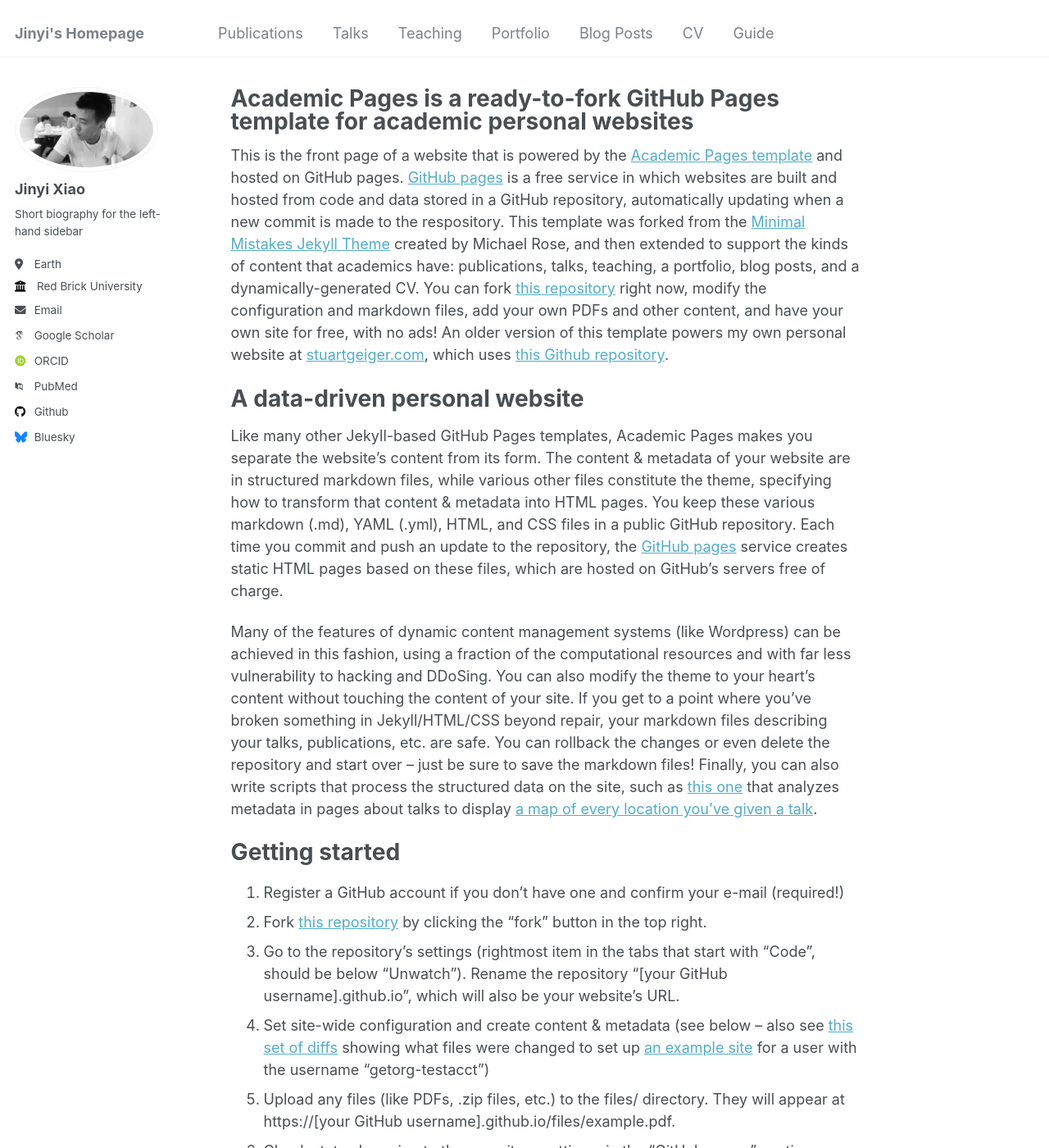
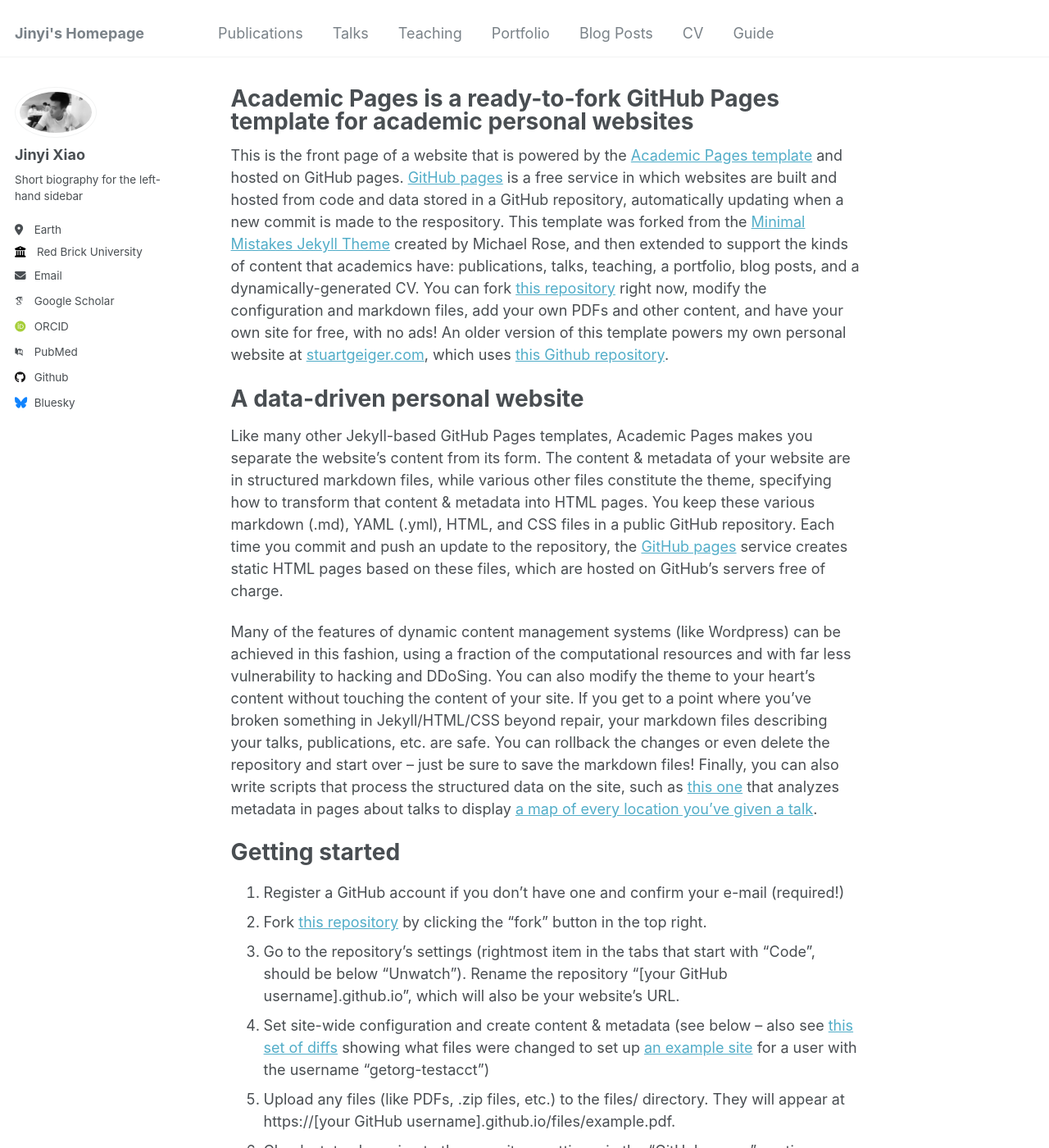
Before and after one commit to Xxiaojinyi/Xxiaojinyi.github.io, a Jekyll site: the page built from _pages/about.md, in a window 1280 px wide and 1400 px high. Shown: the whole window at 82% size. Built offline with Jekyll 4.4.1, drawn with Linux system fonts in a browser that asks for light colours; some web fonts are replaced.

Commit message:
change width

```diff
--- a/_sass/_sidebar.scss
+++ b/_sass/_sidebar.scss
@@ -88,7 +88,7 @@
     }
 
     img {
-      max-width: 175px; // 最大宽度
+      max-width: 100px; // 最大宽度
       border-radius: 50%; // 圆形头像
       height: auto; // 维持比例
 
```
